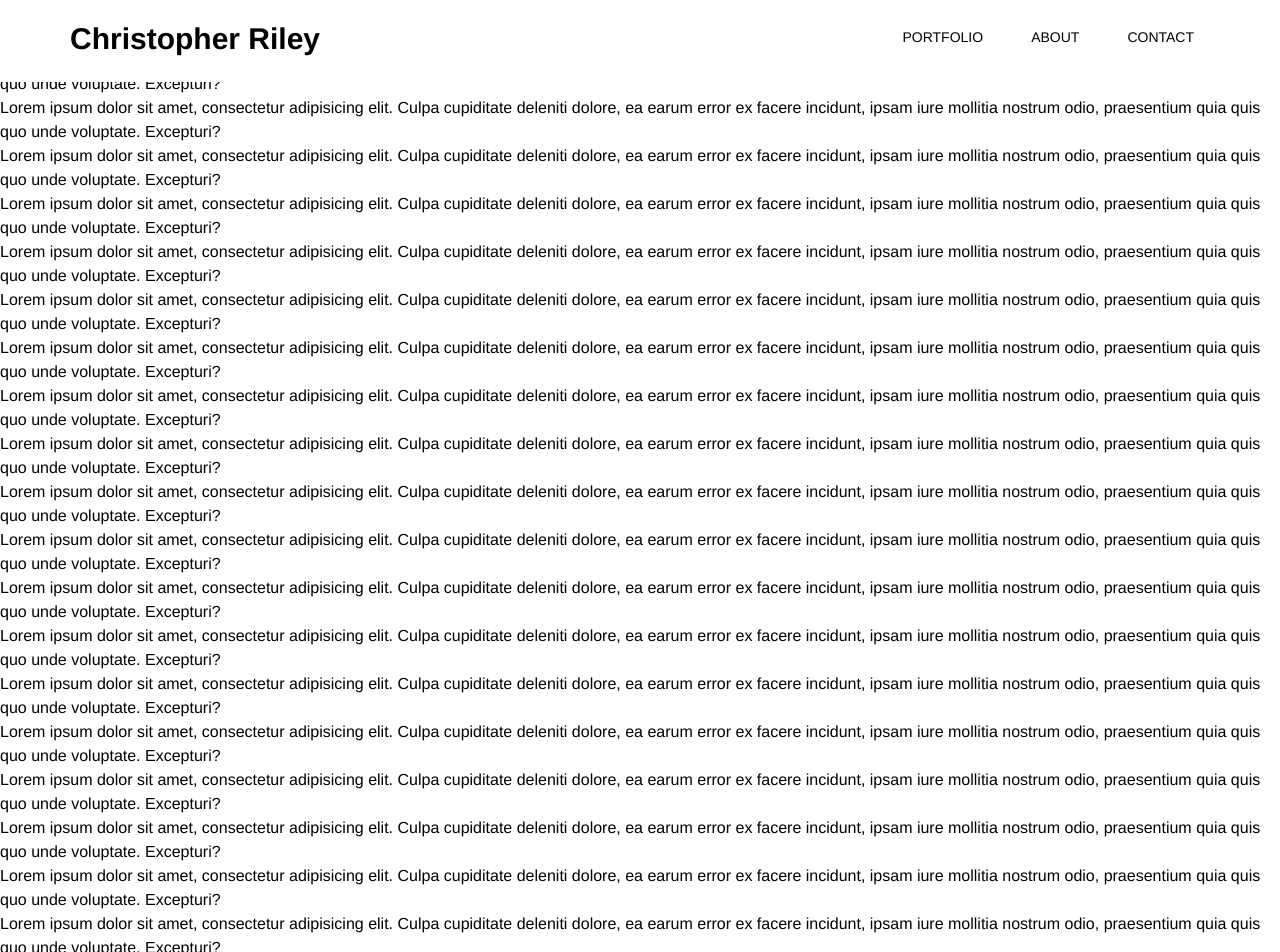
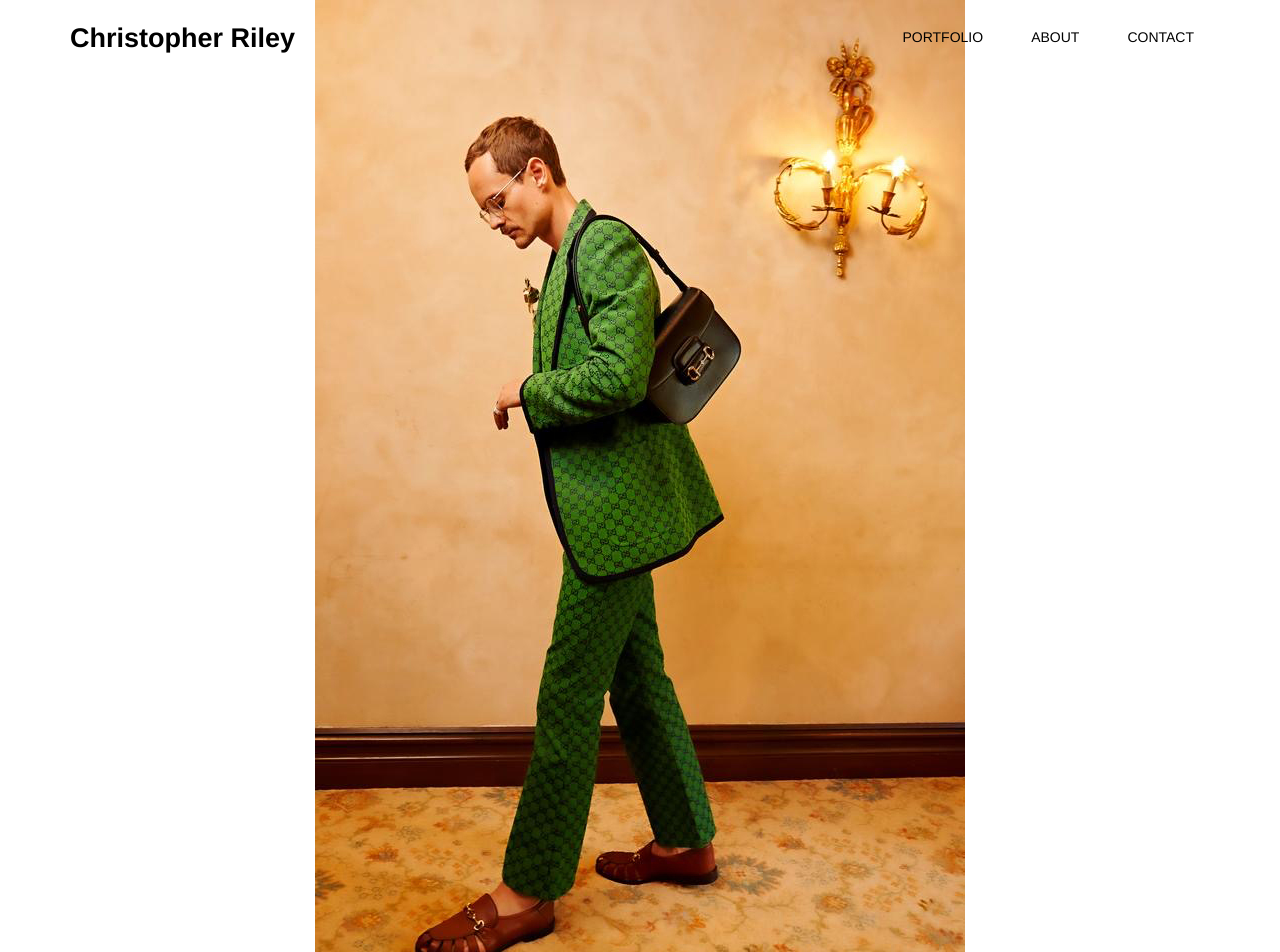
Before and after one commit to AndyBeable/riley-portfolio, a Vue app: page / in a window 1280 px wide. Shown: the top 952 px of the page. Built offline with nearby package versions, Linux system fonts and the light colour scheme; a web font is replaced by a local one.

Commit message:
contact page

```diff
--- a/src/App.vue
+++ b/src/App.vue
@@ -2,15 +2,20 @@
   <div id="app">
     <Navbar />
     <router-view />
-<!--    <Footer />-->
+    <Footer />
   </div>
 </template>
 
 <script>
-// import Footer from "@/components/Footer";
+import Footer from "@/components/Footer";
 import Navbar from "@/components/Navbar";
 export default {
-  components: { Navbar }
+  components: { Navbar, Footer },
+  data() {
+    return {
+      isMobile: true,
+    }
+  }
 }
 
 </script>
--- a/src/components/Navbar.vue
+++ b/src/components/Navbar.vue
@@ -31,6 +31,11 @@
       </div>
       <transition name="mobile-nav">
         <ul v-show="mobileNav" class="dropdown-nav">
+          <li>
+            <router-link class="link" :to="{ name: 'Home' }"
+            >Home</router-link
+            >
+          </li>
           <li>
             <router-link class="link" :to="{ name: 'Portfolio' }"
               >Portfolio</router-link
@@ -98,7 +103,7 @@ export default {
 
 <style lang="scss" scoped>
 header {
-  background-color: #fff;
+  background-color: transparent;
   z-index: 99;
   width: 100%;
   position: fixed;
@@ -137,9 +142,10 @@ header {
       padding-bottom: 4px;
       border-bottom: 1px solid transparent;
 
-      &:hover {
-        color: #00afea;
-        border-color: #00afea;
+      @media screen and (min-width: 750px) {
+        &:hover {
+          border-color: #000;
+        }
       }
     }
     .branding {
@@ -147,7 +153,7 @@ header {
       align-items: center;
 
       a {
-        font-size: 20px;
+        font-size: 18px;
       }
     }
 
--- a/src/views/Contact.vue
+++ b/src/views/Contact.vue
@@ -1,6 +1,5 @@
 <template>
-  <div class="about">
-    <div class="container">
+  <div class="contact">
     <h1>Contact</h1>
     <p>
       Christopher is available for a range of editorial and commercial
@@ -12,19 +11,32 @@
       <li>Shoot production and creative direction</li>
       <li>Editorial commissions</li>
       <li>Podcast hosting and production</li>
-        <li>
-          If you wish to collaborate, contact christopherriley87@gmail.com
-        </li>
     </ul>
-    </div>
+    <p>If you wish to collaborate, contact christopherriley87@gmail.com</p>
   </div>
 </template>
 
 <style lang="scss" scoped>
-.about {
+.contact {
+  padding: 4rem 0;
+  width: 90%;
+  margin: 0 auto;
+
+  @media screen and (min-width: 750px) {
+
     display: flex;
     flex-direction: column;
     align-items: center;
   }
 
+  h1 {
+    margin-bottom: 3rem;
+    font-size: 22px;
+    text-transform: uppercase;
+  }
+
+  p {
+    margin: 3rem 0;
+  }
+}
 </style>
--- a/src/views/Home.vue
+++ b/src/views/Home.vue
@@ -1,43 +1,20 @@
 <template>
   <div class="header">
-<!--    <div class="header__title">-->
+<!--    <div v-show="mobile" class="header__title">-->
 <!--      <h1>Christoper Riley</h1>-->
 <!--      <p>Writer | Editor</p>-->
 <!--    </div>-->
-<!--    <div class="header__content">-->
+    <div class="header__content">
 <!--      <div class="header__links">-->
 <!--        <router-link to="/" class="link">Home</router-link>-->
 <!--        <router-link to="/about" class="link">About</router-link>-->
 <!--        <router-link to="/portfolio" class="link">Portfolio</router-link>-->
 <!--        <router-link to="/contact" class="link">Contact</router-link>-->
 <!--      </div>-->
-<!--      <div class="header__image">-->
-<!--        <img src="../assets/main.jpg" class="image" alt="" />-->
-<!--      </div>-->
-<!--    </div>-->
-    <p>Lorem ipsum dolor sit amet, consectetur adipisicing elit. Culpa cupiditate deleniti dolore, ea earum error ex facere incidunt, ipsam iure mollitia nostrum odio, praesentium quia quis quo unde voluptate. Excepturi?</p>
-    <p>Lorem ipsum dolor sit amet, consectetur adipisicing elit. Culpa cupiditate deleniti dolore, ea earum error ex facere incidunt, ipsam iure mollitia nostrum odio, praesentium quia quis quo unde voluptate. Excepturi?</p>
-    <p>Lorem ipsum dolor sit amet, consectetur adipisicing elit. Culpa cupiditate deleniti dolore, ea earum error ex facere incidunt, ipsam iure mollitia nostrum odio, praesentium quia quis quo unde voluptate. Excepturi?</p>
-    <p>Lorem ipsum dolor sit amet, consectetur adipisicing elit. Culpa cupiditate deleniti dolore, ea earum error ex facere incidunt, ipsam iure mollitia nostrum odio, praesentium quia quis quo unde voluptate. Excepturi?</p>
-    <p>Lorem ipsum dolor sit amet, consectetur adipisicing elit. Culpa cupiditate deleniti dolore, ea earum error ex facere incidunt, ipsam iure mollitia nostrum odio, praesentium quia quis quo unde voluptate. Excepturi?</p>
-    <p>Lorem ipsum dolor sit amet, consectetur adipisicing elit. Culpa cupiditate deleniti dolore, ea earum error ex facere incidunt, ipsam iure mollitia nostrum odio, praesentium quia quis quo unde voluptate. Excepturi?</p>
-    <p>Lorem ipsum dolor sit amet, consectetur adipisicing elit. Culpa cupiditate deleniti dolore, ea earum error ex facere incidunt, ipsam iure mollitia nostrum odio, praesentium quia quis quo unde voluptate. Excepturi?</p>
-    <p>Lorem ipsum dolor sit amet, consectetur adipisicing elit. Culpa cupiditate deleniti dolore, ea earum error ex facere incidunt, ipsam iure mollitia nostrum odio, praesentium quia quis quo unde voluptate. Excepturi?</p>
-    <p>Lorem ipsum dolor sit amet, consectetur adipisicing elit. Culpa cupiditate deleniti dolore, ea earum error ex facere incidunt, ipsam iure mollitia nostrum odio, praesentium quia quis quo unde voluptate. Excepturi?</p>
-    <p>Lorem ipsum dolor sit amet, consectetur adipisicing elit. Culpa cupiditate deleniti dolore, ea earum error ex facere incidunt, ipsam iure mollitia nostrum odio, praesentium quia quis quo unde voluptate. Excepturi?</p>
-    <p>Lorem ipsum dolor sit amet, consectetur adipisicing elit. Culpa cupiditate deleniti dolore, ea earum error ex facere incidunt, ipsam iure mollitia nostrum odio, praesentium quia quis quo unde voluptate. Excepturi?</p>
-    <p>Lorem ipsum dolor sit amet, consectetur adipisicing elit. Culpa cupiditate deleniti dolore, ea earum error ex facere incidunt, ipsam iure mollitia nostrum odio, praesentium quia quis quo unde voluptate. Excepturi?</p>
-    <p>Lorem ipsum dolor sit amet, consectetur adipisicing elit. Culpa cupiditate deleniti dolore, ea earum error ex facere incidunt, ipsam iure mollitia nostrum odio, praesentium quia quis quo unde voluptate. Excepturi?</p>
-    <p>Lorem ipsum dolor sit amet, consectetur adipisicing elit. Culpa cupiditate deleniti dolore, ea earum error ex facere incidunt, ipsam iure mollitia nostrum odio, praesentium quia quis quo unde voluptate. Excepturi?</p>
-    <p>Lorem ipsum dolor sit amet, consectetur adipisicing elit. Culpa cupiditate deleniti dolore, ea earum error ex facere incidunt, ipsam iure mollitia nostrum odio, praesentium quia quis quo unde voluptate. Excepturi?</p>
-    <p>Lorem ipsum dolor sit amet, consectetur adipisicing elit. Culpa cupiditate deleniti dolore, ea earum error ex facere incidunt, ipsam iure mollitia nostrum odio, praesentium quia quis quo unde voluptate. Excepturi?</p>
-    <p>Lorem ipsum dolor sit amet, consectetur adipisicing elit. Culpa cupiditate deleniti dolore, ea earum error ex facere incidunt, ipsam iure mollitia nostrum odio, praesentium quia quis quo unde voluptate. Excepturi?</p>
-    <p>Lorem ipsum dolor sit amet, consectetur adipisicing elit. Culpa cupiditate deleniti dolore, ea earum error ex facere incidunt, ipsam iure mollitia nostrum odio, praesentium quia quis quo unde voluptate. Excepturi?</p>
-    <p>Lorem ipsum dolor sit amet, consectetur adipisicing elit. Culpa cupiditate deleniti dolore, ea earum error ex facere incidunt, ipsam iure mollitia nostrum odio, praesentium quia quis quo unde voluptate. Excepturi?</p>
-    <p>Lorem ipsum dolor sit amet, consectetur adipisicing elit. Culpa cupiditate deleniti dolore, ea earum error ex facere incidunt, ipsam iure mollitia nostrum odio, praesentium quia quis quo unde voluptate. Excepturi?</p>
-    <p>Lorem ipsum dolor sit amet, consectetur adipisicing elit. Culpa cupiditate deleniti dolore, ea earum error ex facere incidunt, ipsam iure mollitia nostrum odio, praesentium quia quis quo unde voluptate. Excepturi?</p>
-    <p>Lorem ipsum dolor sit amet, consectetur adipisicing elit. Culpa cupiditate deleniti dolore, ea earum error ex facere incidunt, ipsam iure mollitia nostrum odio, praesentium quia quis quo unde voluptate. Excepturi?</p>
-    <p>Lorem ipsum dolor sit amet, consectetur adipisicing elit. Culpa cupiditate deleniti dolore, ea earum error ex facere incidunt, ipsam iure mollitia nostrum odio, praesentium quia quis quo unde voluptate. Excepturi?</p>
+      <div class="header__image">
+        <img src="../assets/main.jpg" class="image" alt="" />
+      </div>
+    </div>
   </div>
 </template>
 
@@ -78,11 +55,12 @@ export default {
 
 
   &__image img {
-    clip-path: polygon(25% 0, 100% 0%, 75% 100%, 0% 100%);
-  }
+    height: auto;
+    max-width: 100%;
 
-  .test {
-    display: flex;
+    @media screen and (min-width: 750px) {
+      //clip-path: polygon(25% 0, 100% 0%, 75% 100%, 0% 100%);
+    }
   }
 }
 </style>
```
Also changed, not shown: src/assets/IMG-7266.JPG (deleted), src/assets/main-2.jpg (added). Lines whose indentation alone changed are shown as unchanged.
